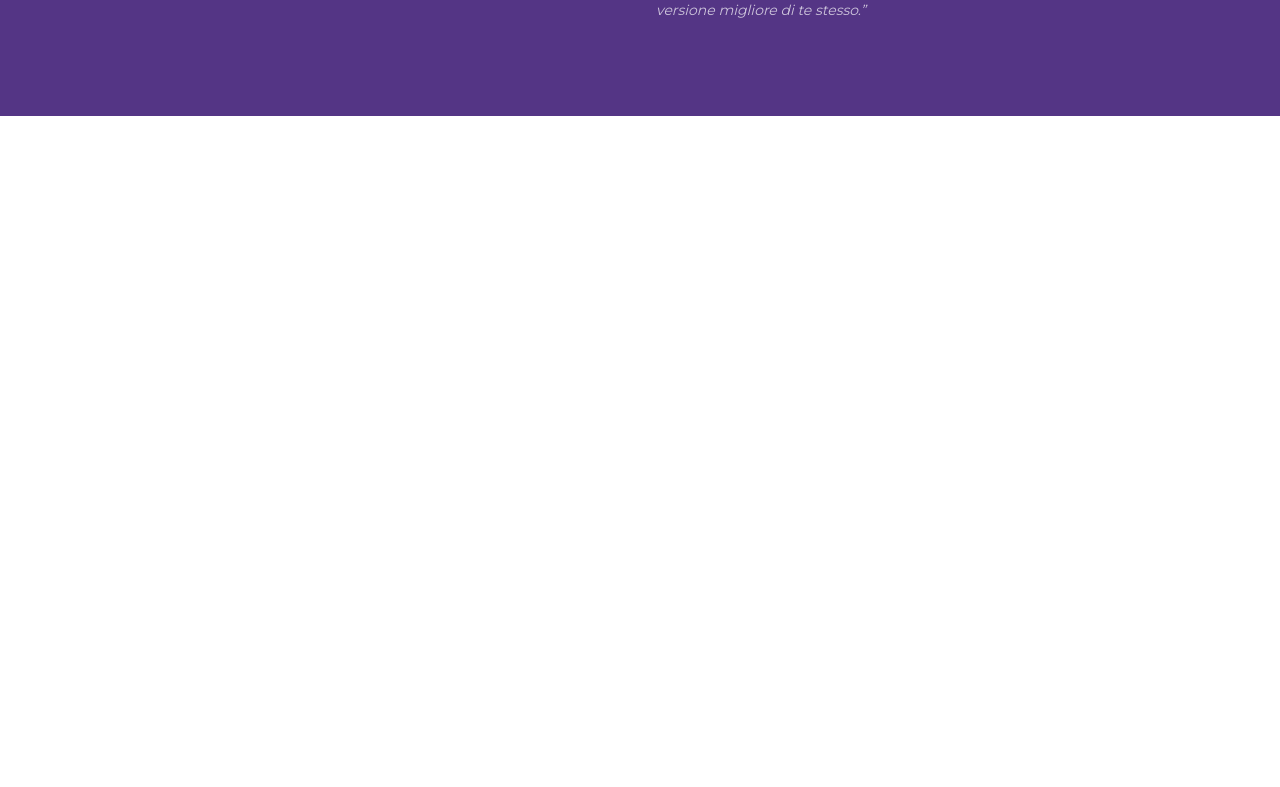
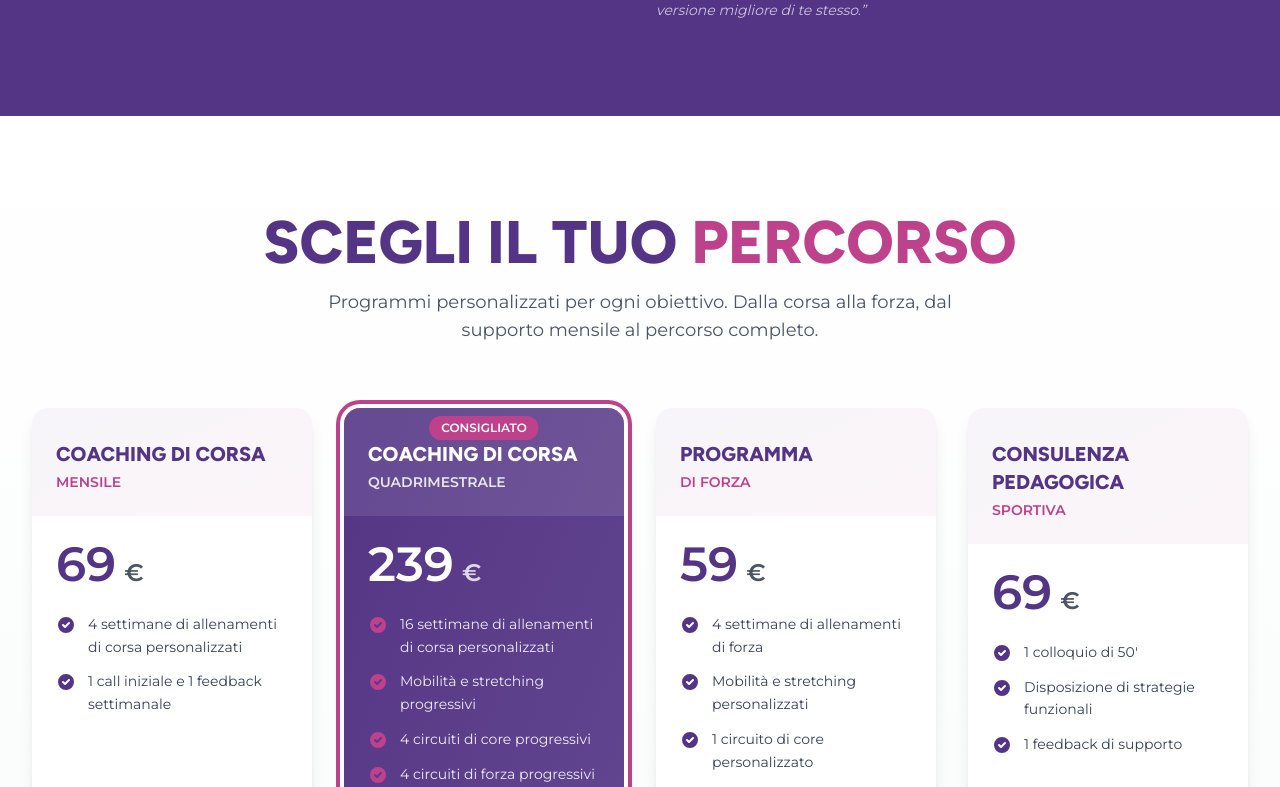
Before and after one commit to erikwskiCollaborator/giulia-vettor, a Next.js app: page / in a window 1280 px wide. Shown: the part 2005-2792 px from the top of the page. Before the commit the page ends 2121 px from the top, so only its background shows below. Built offline with nearby package versions, Linux system fonts and the light colour scheme.

Commit message:
Pacchetti

```diff
--- a/src/app/page.tsx
+++ b/src/app/page.tsx
@@ -1,11 +1,13 @@
 import Hero from "@/components/Hero";
 import About from "@/components/About";
+import Packages from "@/components/Packages";
 
 export default function Home() {
   return (
     <main className="min-h-screen bg-white">
       <Hero />
       <About />
+      <Packages />
     </main>
   );
 }
--- a/src/components/About.tsx
+++ b/src/components/About.tsx
@@ -87,7 +87,7 @@ export default function About({ onCtaClick }: AboutProps) {
                   <p className="font-semibold text-primary text-right">
                     Istruttrice FIDAL
                   </p>
-                  <p>
+                  <div>
                     <span className="font-semibold text-secondary">
                       Laurea in:{" "}
                     </span>
@@ -96,7 +96,7 @@ export default function About({ onCtaClick }: AboutProps) {
                       <li>Scienze pedagogiche</li>
                       <li>Scienze dell&apos;educazione</li>
                     </ul>
-                  </p>
+                  </div>
                 </div>
               </div>
             </div>
--- /dev/null
+++ b/src/components/Packages.tsx
@@ -0,0 +1,185 @@
+'use client';
+
+import Button from "./Button";
+
+type Package = {
+  id: string;
+  name: string;
+  subtitle: string;
+  price: number;
+  features: string[];
+  highlight?: boolean;
+  note?: string;
+};
+
+const packages: Package[] = [
+  {
+    id: 'mensile',
+    name: 'COACHING DI CORSA',
+    subtitle: 'MENSILE',
+    price: 69,
+    features: [
+      '4 settimane di allenamenti di corsa personalizzati',
+      '1 call iniziale e 1 feedback settimanale',
+    ],
+  },
+  {
+    id: 'quadrimestrale',
+    name: 'COACHING DI CORSA',
+    subtitle: 'QUADRIMESTRALE',
+    price: 239,
+    features: [
+      '16 settimane di allenamenti di corsa personalizzati',
+      'Mobilità e stretching progressivi',
+      '4 circuiti di core progressivi',
+      '4 circuiti di forza progressivi',
+      '1 call iniziale + 1 call intermedia con supporto pedagogico + 16 feedback (1v./settimana)',
+    ],
+    highlight: true,
+  },
+  {
+    id: 'forza',
+    name: 'PROGRAMMA',
+    subtitle: 'DI FORZA',
+    price: 59,
+    features: [
+      '4 settimane di allenamenti di forza',
+      'Mobilità e stretching personalizzati',
+      '1 circuito di core personalizzato',
+      '1 circuito di forza personalizzato',
+      '1 call iniziale + 4 feedback su richiesta*',
+    ],
+    note: '* I feedback su richiesta offrono assistenza e conferma quando il cliente lo richiede esplicitamente.',
+  },
+  {
+    id: 'consulenza',
+    name: 'CONSULENZA PEDAGOGICA',
+    subtitle: 'SPORTIVA',
+    price: 69,
+    features: [
+      '1 colloquio di 50\'',
+      'Disposizione di strategie funzionali',
+      '1 feedback di supporto',
+    ],
+  },
+];
+
+type PackagesProps = {
+  onPackageSelect?: (packageId: string) => void;
+};
+
+export default function Packages({ onPackageSelect }: PackagesProps) {
+  return (
+    <section className="relative bg-gradient-to-b from-white to-gray-50 py-16 sm:py-24">
+      <div className="mx-auto max-w-[92rem] px-6 lg:px-8">
+        {/* Header */}
+        <div className="text-center mb-16">
+          <h2 className="text-4xl sm:text-5xl lg:text-6xl font-extrabold mb-4">
+            <span className="text-primary">SCEGLI IL TUO </span>
+            <span className="text-secondary">PERCORSO</span>
+          </h2>
+          <p className="text-lg text-gray-600 max-w-2xl mx-auto">
+            Programmi personalizzati per ogni obiettivo. Dalla corsa alla forza, dal supporto mensile al percorso completo.
+          </p>
+        </div>
+
+        {/* Packages Grid */}
+        <div className="grid gap-8 md:grid-cols-2 lg:grid-cols-4">
+          {packages.map((pkg) => (
+            <div
+              key={pkg.id}
+              className={`
+                relative flex flex-col rounded-2xl overflow-hidden shadow-lg
+                transition-all duration-300 hover:shadow-2xl hover:-translate-y-2
+                ${pkg.highlight
+                  ? 'bg-gradient-to-br from-primary to-primary/90 text-white ring-4 ring-secondary ring-offset-4'
+                  : 'bg-white text-gray-900'
+                }
+              `}
+            >
+              {/* Highlight Badge */}
+              {pkg.highlight && (
+                <div className="absolute overflow-visible top-2 left-[50%] -translate-x-1/2 bg-secondary text-white text-xs font-bold px-3 py-1 rounded-full">
+                  <span className="absolute top-0 left-0 w-full h-full bg-secondary rounded-full"></span>
+                  <span className="relative z-10">CONSIGLIATO</span>
+                </div>
+              )}
+
+              {/* Header */}
+              <div className={`px-6 pt-8 pb-6 ${pkg.highlight ? 'bg-white/10' : 'bg-gradient-to-br from-primary/5 to-secondary/5'}`}>
+                <h3 className={`text-xl font-extrabold mb-1 ${pkg.highlight ? 'text-white' : 'text-primary'}`}>
+                  {pkg.name}
+                </h3>
+                <p className={`text-sm font-semibold ${pkg.highlight ? 'text-gray-200' : 'text-secondary'}`}>
+                  {pkg.subtitle}
+                </p>
+              </div>
+
+              {/* Price */}
+              <div className="px-6 py-6">
+                <div className="flex items-baseline gap-2">
+                  <span className={`text-5xl font-extrabold ${pkg.highlight ? 'text-white' : 'text-primary'}`}>
+                    {pkg.price}
+                  </span>
+                  <span className={`text-2xl font-semibold ${pkg.highlight ? 'text-white/80' : 'text-gray-600'}`}>
+                    €
+                  </span>
+                </div>
+              </div>
+
+              {/* Features */}
+              <div className="px-6 pb-6 flex-grow">
+                <ul className="space-y-3">
+                  {pkg.features.map((feature, idx) => (
+                    <li key={idx} className="flex items-start gap-3">
+                      <svg
+                        className={`w-5 h-5 mt-0.5 flex-shrink-0 ${pkg.highlight ? 'text-secondary' : 'text-primary'}`}
+                        fill="currentColor"
+                        viewBox="0 0 20 20"
+                      >
+                        <path
+                          fillRule="evenodd"
+                          d="M10 18a8 8 0 100-16 8 8 0 000 16zm3.707-9.293a1 1 0 00-1.414-1.414L9 10.586 7.707 9.293a1 1 0 00-1.414 1.414l2 2a1 1 0 001.414 0l4-4z"
+                          clipRule="evenodd"
+                        />
+                      </svg>
+                      <span className={`text-sm leading-relaxed ${pkg.highlight ? 'text-white/90' : 'text-gray-700'}`}>
+                        {feature}
+                      </span>
+                    </li>
+                  ))}
+                </ul>
+              </div>
+
+              {/* CTA Button */}
+              <div className="px-6 pb-8">
+                <Button
+                  size="m"
+                  variant={pkg.highlight ? 'outline' : 'primary'}
+                  className="w-full"
+                  onClick={() => onPackageSelect?.(pkg.id)}
+                >
+                  INIZIA ORA
+                </Button>
+              </div>
+
+              {/* Note */}
+              {pkg.note && (
+                <div className={`px-6 py-3 text-xs ${pkg.highlight ? 'bg-white/5 text-white/70' : 'bg-gray-50 text-gray-600'}`}>
+                  {pkg.note}
+                </div>
+              )}
+            </div>
+          ))}
+        </div>
+
+        {/* Bottom Note */}
+        <div className="mt-12 text-center">
+          <p className="text-sm text-gray-600 italic max-w-4xl mx-auto">
+            Tutti i pacchetti includono supporto personalizzato. I feedback sono personalizzati in base al tuo livello e ai tuoi obiettivi.
+          </p>
+        </div>
+      </div>
+    </section>
+  );
+}
```
